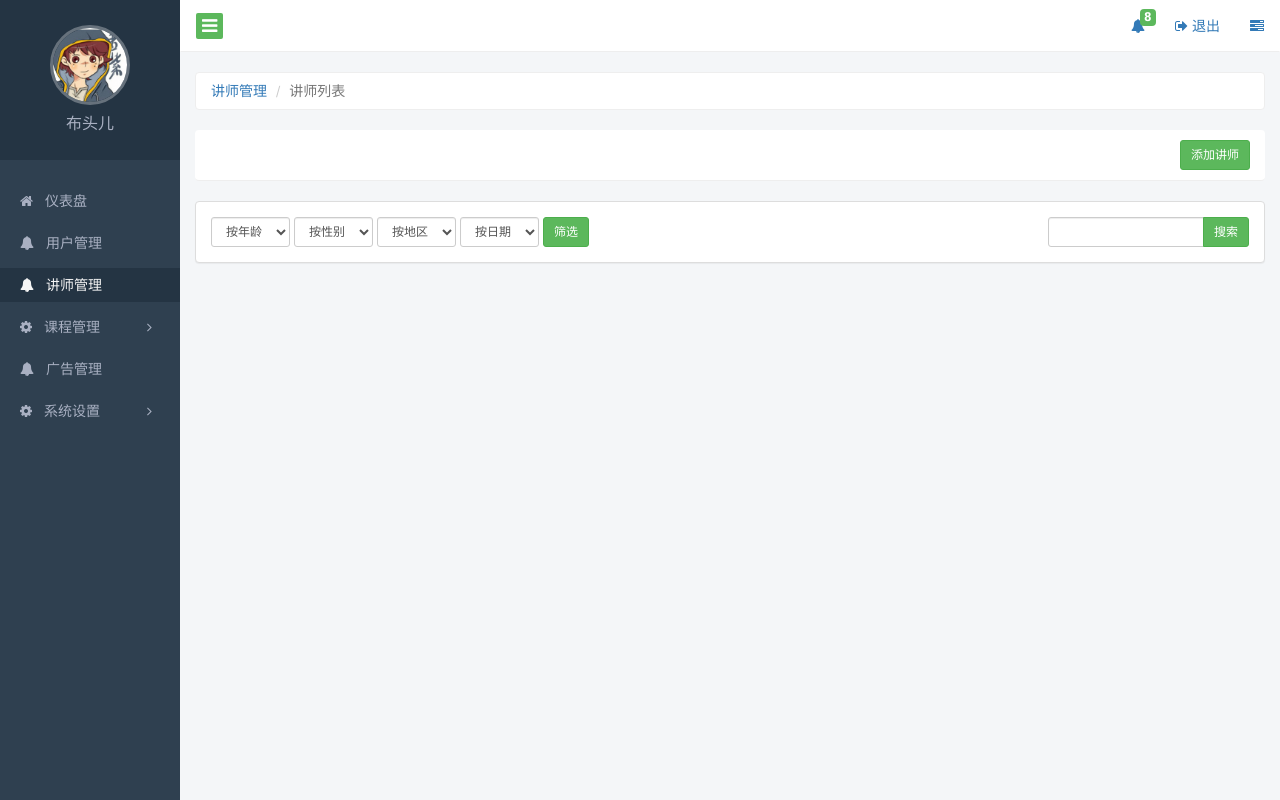
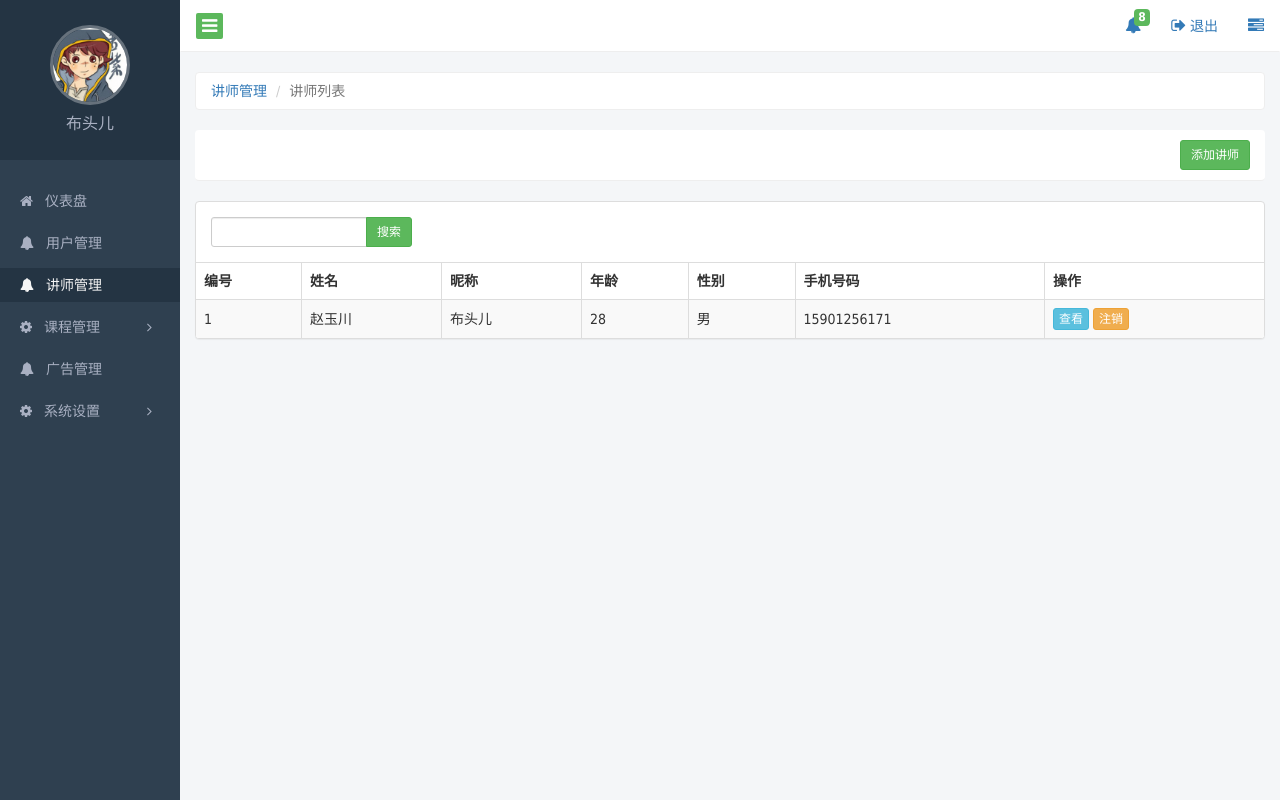
Before and after one commit to chaochao6632/studyit-template, a website: page Admin/teacher_list.html in a window 1280 px wide. Drawn offline with nearby package versions, Linux system fonts and the light colour scheme; files whose address does not match are found by name.

Commit message:
修改一些页面

```diff
--- a/Admin/less/index.less
+++ b/Admin/less/index.less
@@ -57,7 +57,7 @@
 		}
 
 		a + ul a {
-			padding-left: 40px;
+			padding-left: 46px;
 		}
 
 		.active {
@@ -109,14 +109,12 @@
 		.navbar-nav {
 
 			a {
-				// color: #969a9d;
 				position: relative;
+				background-color: transparent;
+			}
 
-				background-color: transparent;
-
-				&:hover {
-					// color: #666;
-				}
+			.fa {
+				font-size: 16px;
 			}
 
 			.badge {
--- a/Admin/teacher_list.html
+++ b/Admin/teacher_list.html
@@ -144,20 +144,7 @@
 				<div class="panel panel-default">
 					<div class="panel-body">
 						<form action="" class="form-inline">
-							<select name="" class="form-control input-sm">
-								<option value="">按年龄</option>
-							</select>
-							<select name="" class="form-control input-sm">
-								<option value="">按性别</option>
-							</select>
-							<select name="" class="form-control input-sm">
-								<option value="">按地区</option>
-							</select>
-							<select name="" class="form-control input-sm">
-								<option value="">按日期</option>
-							</select>
-							<button class="btn btn-success btn-sm">筛选</button>
-							<div class="input-group pull-right">
+							<div class="input-group">
 								<input type="text" class="form-control input-sm">
 								<span class="input-group-btn">
 									<button class="btn btn-success btn-sm">搜索</button>
@@ -165,7 +152,33 @@
 							</div>
 						</form>
 					</div>
-					<!-- code here -->
+					<table class="table table-striped table-bordered table-hover">
+						<thead>
+							<tr>
+								<th>编号</th>
+								<th>姓名</th>
+								<th>昵称</th>
+								<th>年龄</th>
+								<th>性别</th>
+								<th>手机号码</th>
+								<th>操作</th>
+							</tr>
+						</thead>
+						<tbody>
+							<tr>
+								<td>1</td>
+								<td>赵玉川</td>
+								<td>布头儿</td>
+								<td>28</td>
+								<td>男</td>
+								<td>15901256171</td>
+								<td>
+									<a href="/users/profile" class="btn btn-info btn-xs">查看</a>
+									<a href="javascript::" class="btn btn-warning btn-xs">注销</a>
+								</td>
+							</tr>
+						</tbody>
+					</table>
 				</div>
 			</div>
 		</div>
```
Also changed, not shown: Admin/course_category_add.html (+6 -6 lines), Admin/teacher_add.html (+25 -5 lines).
